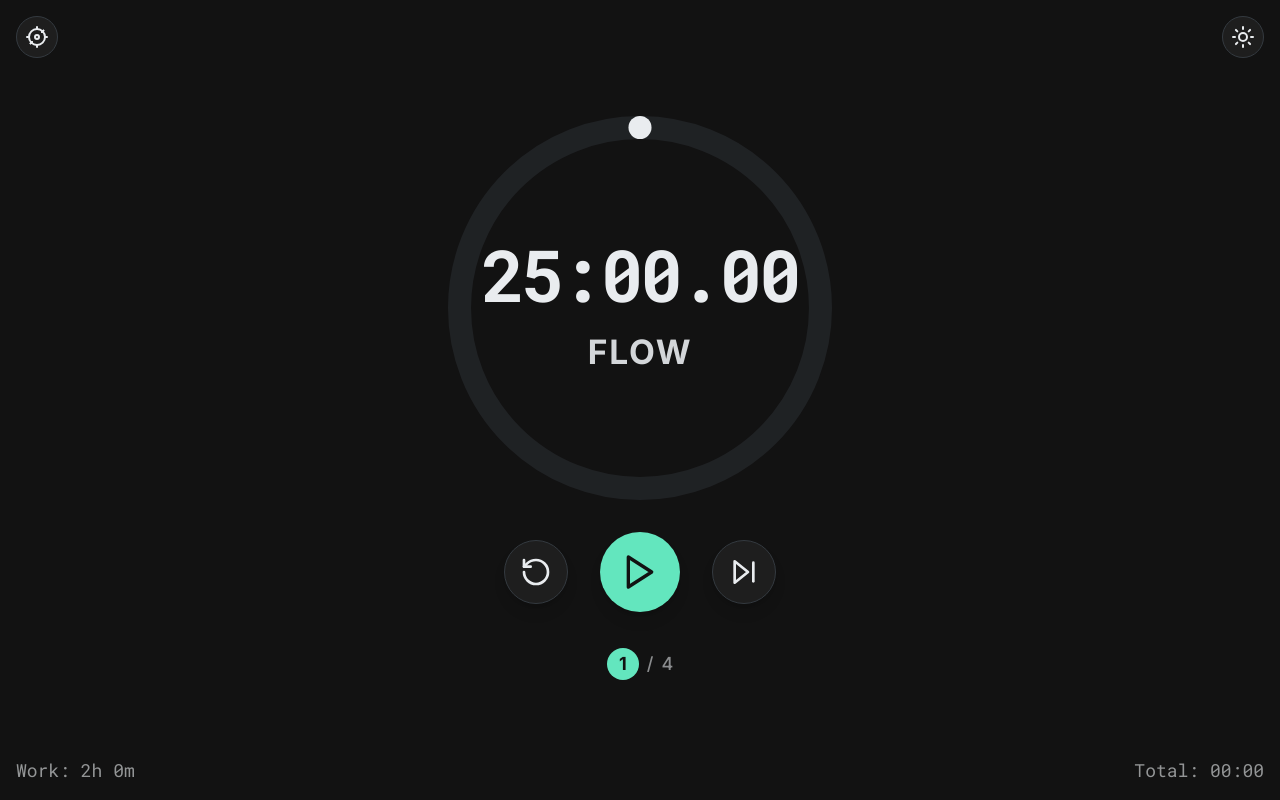
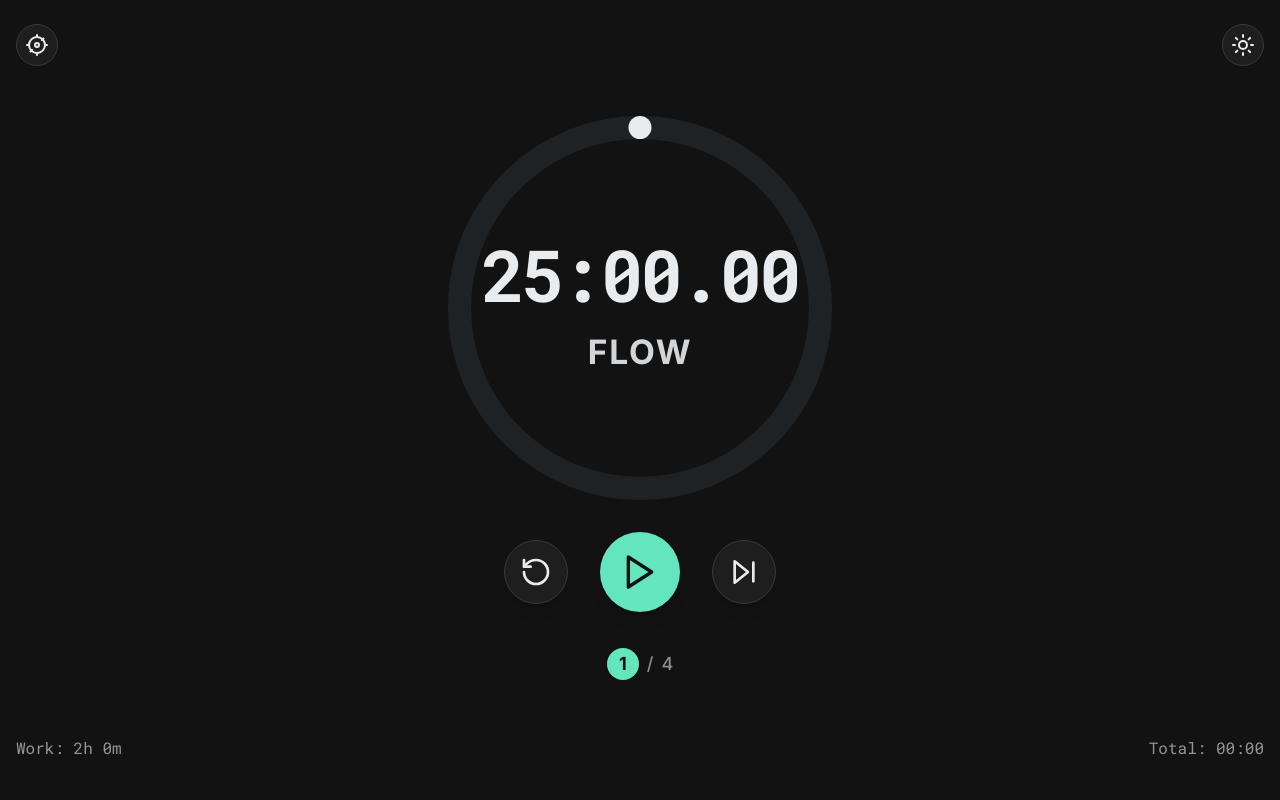
Before and after one commit to chagp/flow-timer-a-luxurious-pwa, a React (Vite) app: page / in a window 1280 px wide. Built offline with nearby package versions, Linux system fonts and the light colour scheme.

Commit message:
feat: Adjust component layout for better PWA usability

```diff
--- a/App.tsx
+++ b/App.tsx
@@ -79,7 +79,7 @@ const App: React.FC = () => {
 
   return (
     <div className={`relative flex flex-col items-center justify-center min-h-screen p-4 font-sans text-light-text dark:text-dark-text transition-colors duration-500`}>
-      <div className="absolute top-4 left-4">
+      <div className="absolute top-6 left-4 right-4 flex justify-between items-center">
         <motion.button
             onClick={() => setSettingsOpen(true)}
             className="p-2 rounded-full bg-light-card dark:bg-dark-card border border-light-border dark:border-dark-border"
@@ -89,9 +89,8 @@ const App: React.FC = () => {
         >
             <SettingsIcon className="w-6 h-6" />
         </motion.button>
+        <ThemeToggle theme={theme} toggleTheme={toggleTheme} />
       </div>
-
-      <ThemeToggle theme={theme} toggleTheme={toggleTheme} />
 
       <main className="flex flex-col items-center justify-center w-full max-w-md mx-auto text-center gap-8">
         <TimerDisplay
@@ -116,11 +115,9 @@ const App: React.FC = () => {
         />
       </main>
 
-      <div className="absolute bottom-4 left-4 font-mono text-sm sm:text-lg text-light-text/60 dark:text-dark-text/60">
-        Work: {formatWorkTime(timerState.totalWorkTime)}
-      </div>
-      <div className="absolute bottom-4 right-4 font-mono text-sm sm:text-lg text-light-text/60 dark:text-dark-text/60">
-        Total: {formatRealTime(timerState.realTimeElapsed)}
+      <div className="absolute bottom-10 left-4 right-4 flex justify-between items-center font-mono text-sm sm:text-base text-light-text/60 dark:text-dark-text/60">
+        <span>Work: {formatWorkTime(timerState.totalWorkTime)}</span>
+        <span>Total: {formatRealTime(timerState.realTimeElapsed)}</span>
       </div>
 
       <AnimatePresence>
--- a/components/ThemeToggle.tsx
+++ b/components/ThemeToggle.tsx
@@ -11,7 +11,6 @@ interface ThemeToggleProps {
 
 const ThemeToggle: React.FC<ThemeToggleProps> = ({ theme, toggleTheme }) => {
   return (
-    <div className="absolute top-4 right-4">
     <motion.button
       onClick={toggleTheme}
       className="p-2 rounded-full bg-light-card dark:bg-dark-card border border-light-border dark:border-dark-border"
@@ -31,7 +30,6 @@ const ThemeToggle: React.FC<ThemeToggleProps> = ({ theme, toggleTheme }) => {
         </motion.div>
       </AnimatePresence>
     </motion.button>
-    </div>
   );
 };
 
```
Lines whose indentation alone changed are shown as unchanged.
